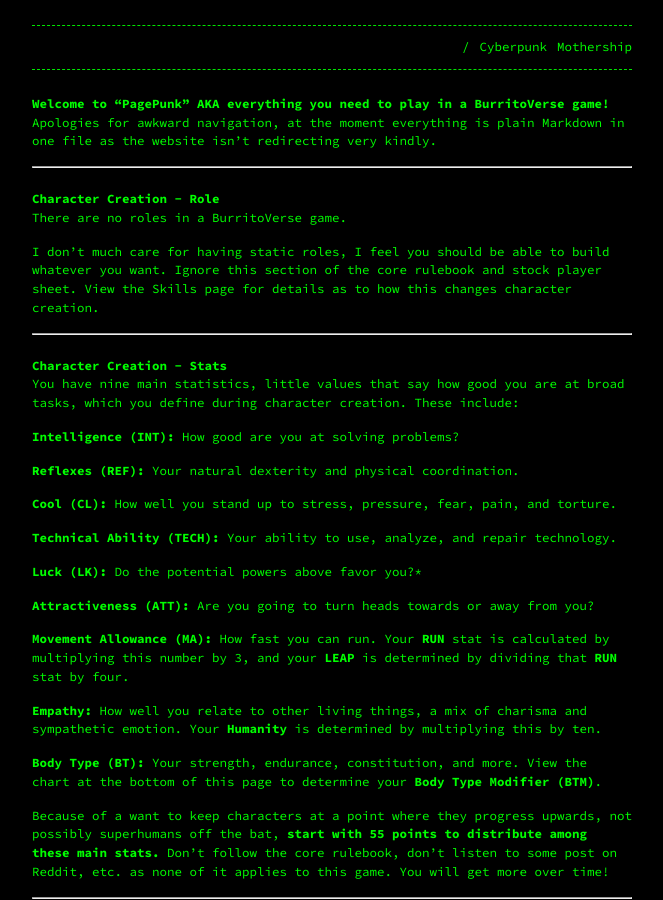
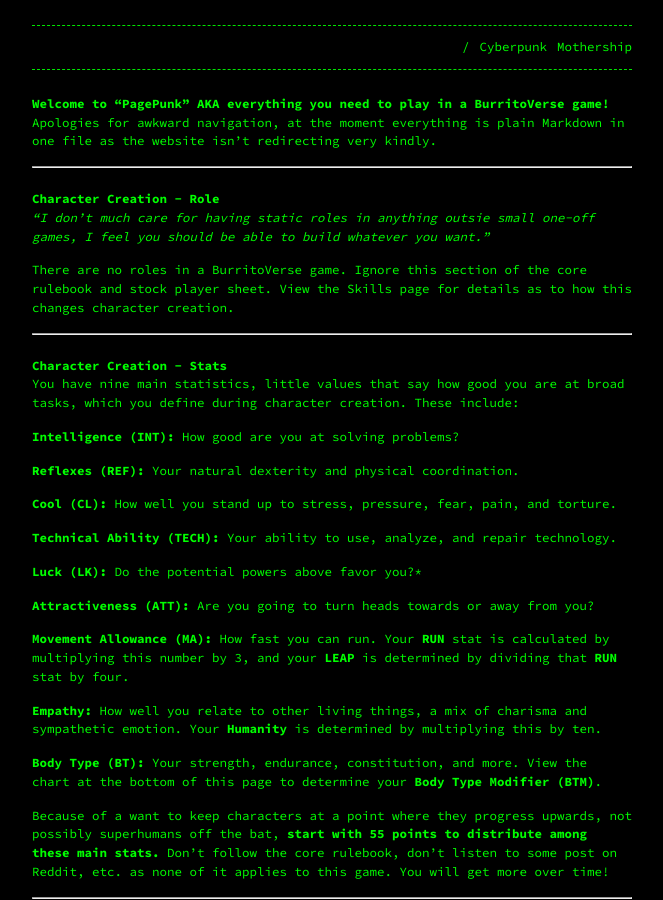
Before and after one commit to Terwilliger69105/69105.github.io, a Jekyll site: the page built from cyberpunk.md, in a window 1280 px wide and 900 px high. Shown: the whole window, without its empty margins (308-971 px from the left). Built offline with Jekyll 4.4.1, drawn with Linux system fonts in a browser that asks for light colours; our own code applies the rules of GitHub Pages for plain Markdown files.

Commit message:
Update cyberpunk.md

```diff
--- a/cyberpunk.md
+++ b/cyberpunk.md
@@ -11,9 +11,9 @@ Apologies for awkward navigation, at the moment everything is plain Markdown in
 
 ## Character Creation - Role
 
-There are no roles in a BurritoVerse game.
+*"I don't much care for having static roles in anything outsie small one-off games, I feel you should be able to build whatever you want."*
 
-I don't much care for having static roles, I feel you should be able to build whatever you want. Ignore this section of the core rulebook and stock player sheet. View the Skills page for details as to how this changes character creation.
+There are no roles in a BurritoVerse game. Ignore this section of the core rulebook and stock player sheet. View the Skills page for details as to how this changes character creation.
 
 ----
 
```
